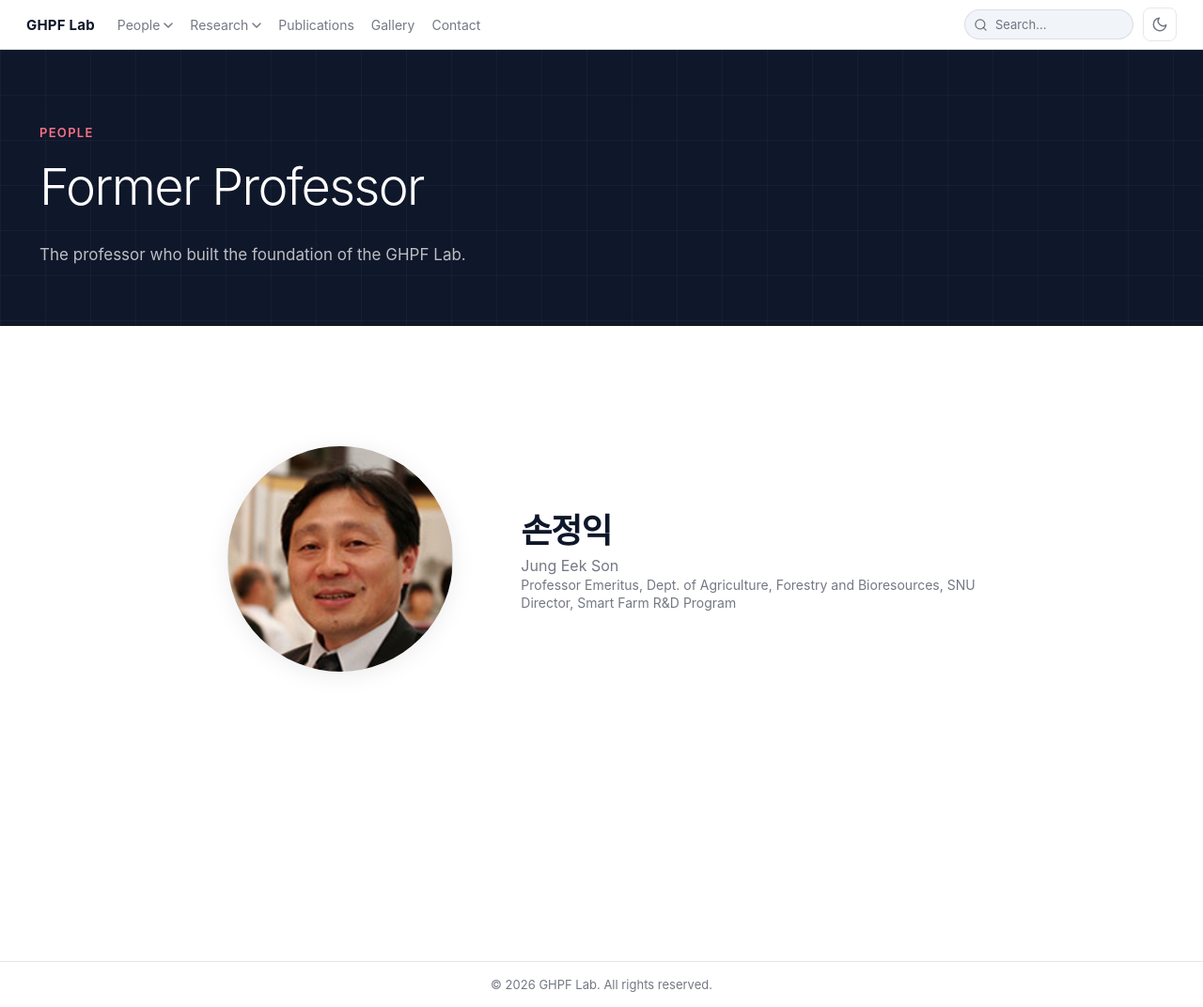
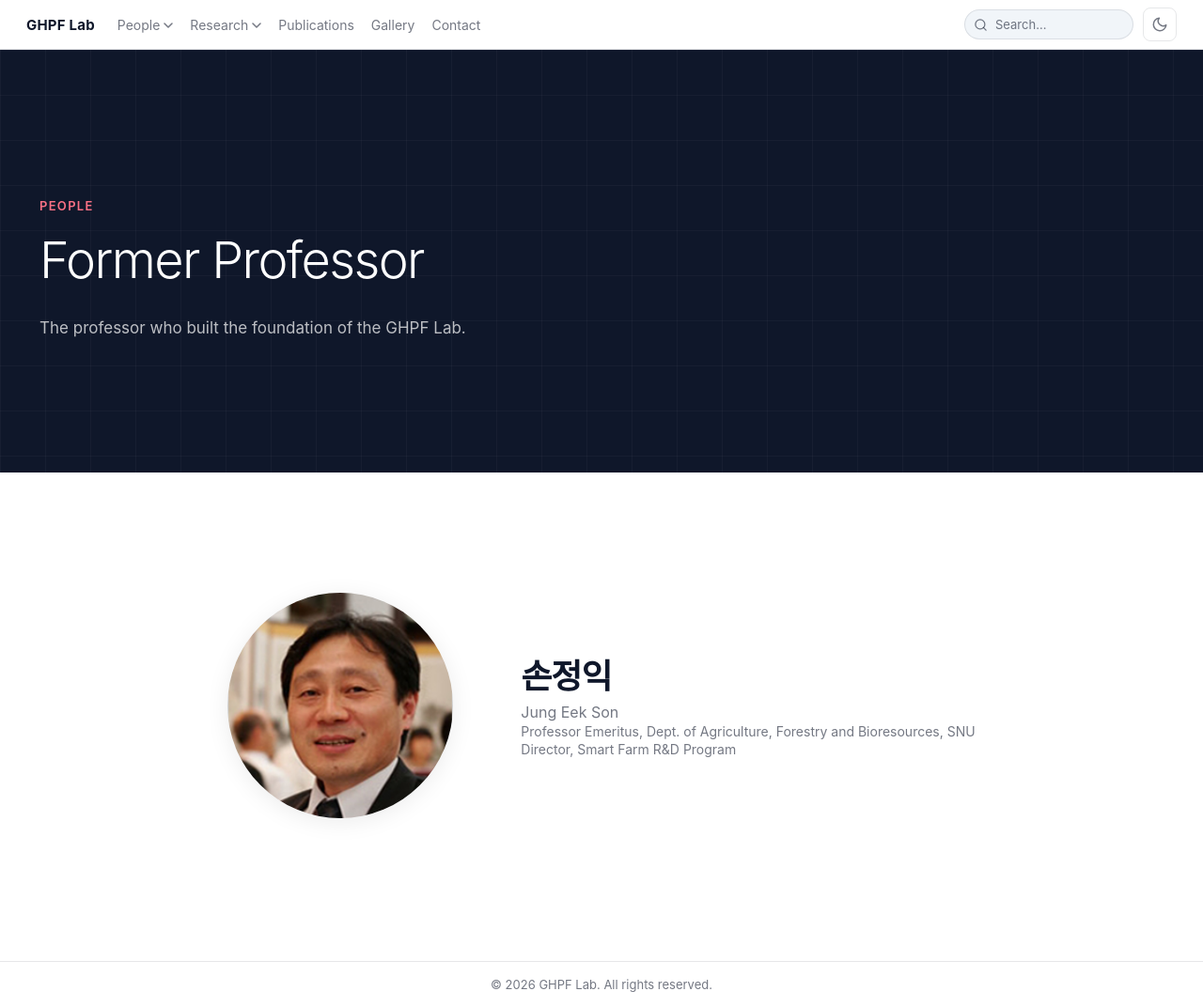
Before and after one commit to snughpf-alt/ghpf-lab-web-final-2, a Jekyll site: the page built from people/former-professor.md, in a window 1280 px wide and 1072 px high. Shown: the whole window at 94% size. Built offline with Jekyll 4.4.1, drawn with Linux system fonts in a browser that asks for light colours; some web fonts are replaced.

Commit message:
Unify People detail and Research detail hero heights (~middle)

```diff
--- a/_layouts/default.html
+++ b/_layouts/default.html
@@ -22,7 +22,7 @@
     })();
   </script>
 </head>
-<body{% if page.url == '/' or page.url == '/index.html' %} class="home"{% endif %}>
+<body{% if page.url == '/' or page.url == '/index.html' %} class="home"{% elsif page.url contains '/people/' %} class="people-detail"{% endif %}>
 
   <!-- Skip to main content -->
   <a class="skip-link" href="#main-content">Skip to main content</a>
--- a/assets/css/site.scss
+++ b/assets/css/site.scss
@@ -481,7 +481,7 @@ a:hover{color:var(--accent)}
 .hero__diagram{
   width:100%;
   max-width:440px;
-  height:320px;
+  height:270px;
   filter:drop-shadow(0 4px 24px rgba(0,0,0,.2));
 }
 
@@ -1577,7 +1577,7 @@ a:hover{color:var(--accent)}
   grid-template-columns:5fr 4fr;
   gap:48px;
   align-items:center;
-  min-height:360px;
+  min-height:310px;
 }
 
 .page-hero__text{
@@ -1626,6 +1626,11 @@ a:hover{color:var(--accent)}
   min-height:120px;
 }
 
+/* People detail pages: match Research detail hero height */
+body.people-detail .page-hero__inner{
+  min-height:310px;
+}
+
 /* Hero stat cards */
 .page-hero__stats{
   display:grid;
@@ -1662,6 +1667,7 @@ a:hover{color:var(--accent)}
 @media (max-width:900px){
   .page-hero{padding:48px 0 36px}
   .page-hero__inner{grid-template-columns:1fr;gap:36px;min-height:auto}
+  body.people-detail .page-hero__inner{min-height:auto}
   .hero__diagram{height:auto}
   .page-hero__title{font-size:40px}
   .page-hero__stats{max-width:320px;margin:0 auto}
```
